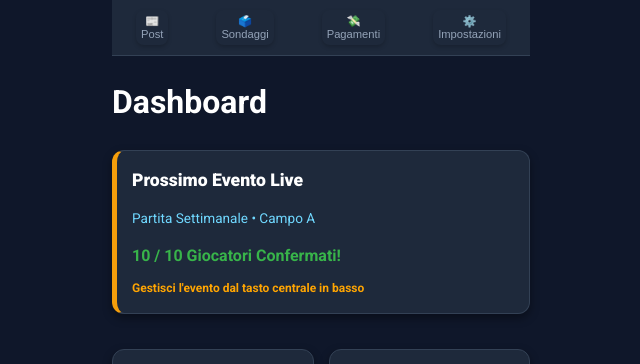
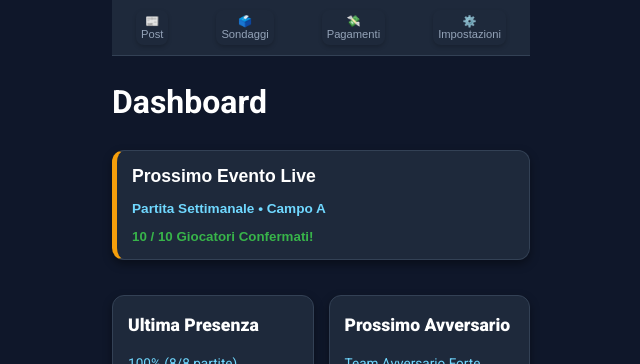
Before and after one commit to scarpariinside26/Scarpari-Inside-2.0, a SvelteKit app: page / in a window 1280 px wide. Shown: the top 364 px of the page, without its empty margins (319-959 px from the left). Built offline with nearby package versions, Linux system fonts and the light colour scheme; no server answers.

Commit message:
Update +page.svelte

```diff
--- a/src/routes/+page.svelte
+++ b/src/routes/+page.svelte
@@ -2,7 +2,7 @@
     import TopNavBar from '$lib/components/TopNavBar.svelte';
     import BottomNavBar from '$lib/components/BottomNavBar.svelte';
     import { fly } from 'svelte/transition';
-    import { eventStore } from '$lib/stores/eventStore.js'; // Importa lo store fittizio
+    import { eventStore } from '$lib/stores/eventStore.js';
 
     // Logica per l'evento live
     const liveEvent = {
@@ -11,7 +11,9 @@
         date: 'Sabato 2 Nov, 20:00',
         confirmed: 10,
         total: 10,
-        location: 'Campo A'
+        location: 'Campo A',
+        // Aggiungiamo un link Discord fittizio
+        discordLink: 'https://discord.gg/partita-live-scarpari'
     };
 
     /**
@@ -54,23 +56,20 @@
         color: var(--secondary-accent);
     }
 
-    /* Stile Card Evento Live - Ora funge da promemoria, non più l'attivatore */
+    /* Stile Card Evento Live - Di nuovo cliccabile */
     .event-live-card {
         grid-column: 1 / -1;
         border-left: 5px solid var(--accent-color);
-        cursor: default; /* Rimosso il cursore pointer */
+        cursor: pointer; /* Riattiviamo il cursore pointer */
         transition: transform 0.2s;
         text-align: left;
-        /* Suggerimento per l'utente: indicare dove si trova il controllo */
-        position: relative;
     }
+    .event-live-card:hover {
+        transform: translateY(-2px);
+    }
+    /* Rimuoviamo il messaggio di suggerimento "Gestisci dal basso" */
     .event-live-card::after {
-        content: "Gestisci l'evento dal tasto centrale in basso";
-        display: block;
-        font-size: 0.75rem;
-        color: var(--warning-color);
-        margin-top: 10px;
-        font-weight: 600;
+        content: none;
     }
 
     .confirmation-status {
@@ -92,11 +91,14 @@
 
     <div class="dashboard-grid">
 
-        <div class="card event-live-card">
+        <button
+            class="card event-live-card"
+            on:click={openEventModal}
+        >
             <div class="card-title">Prossimo Evento Live</div>
             <p class="card-text">{liveEvent.title} • {liveEvent.location}</p>
             <span class="confirmation-status">{liveEvent.confirmed} / {liveEvent.total} Giocatori Confermati!</span>
-        </div>
+        </button>
 
         <div class="card">
             <div class="card-title">Ultima Presenza</div>
```
